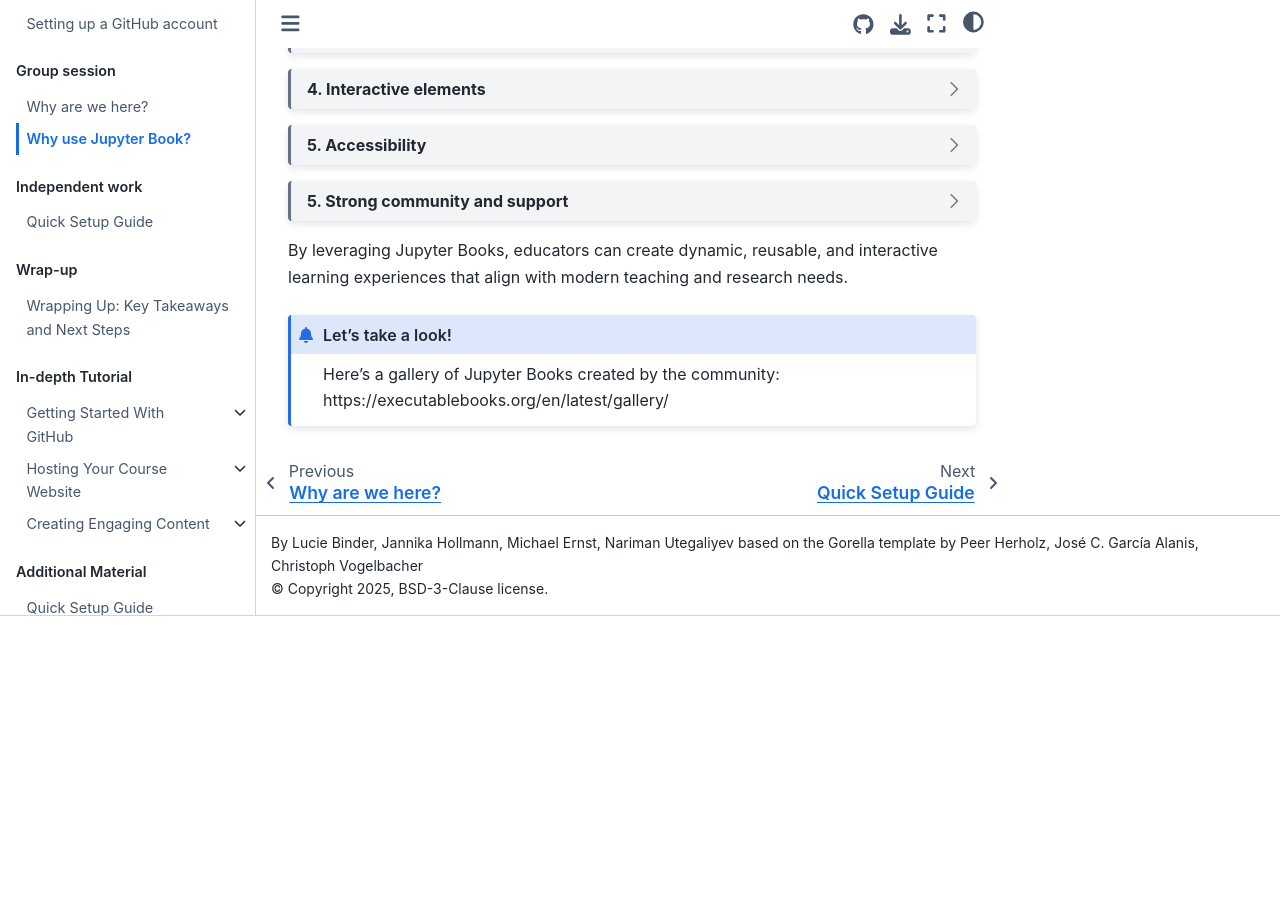
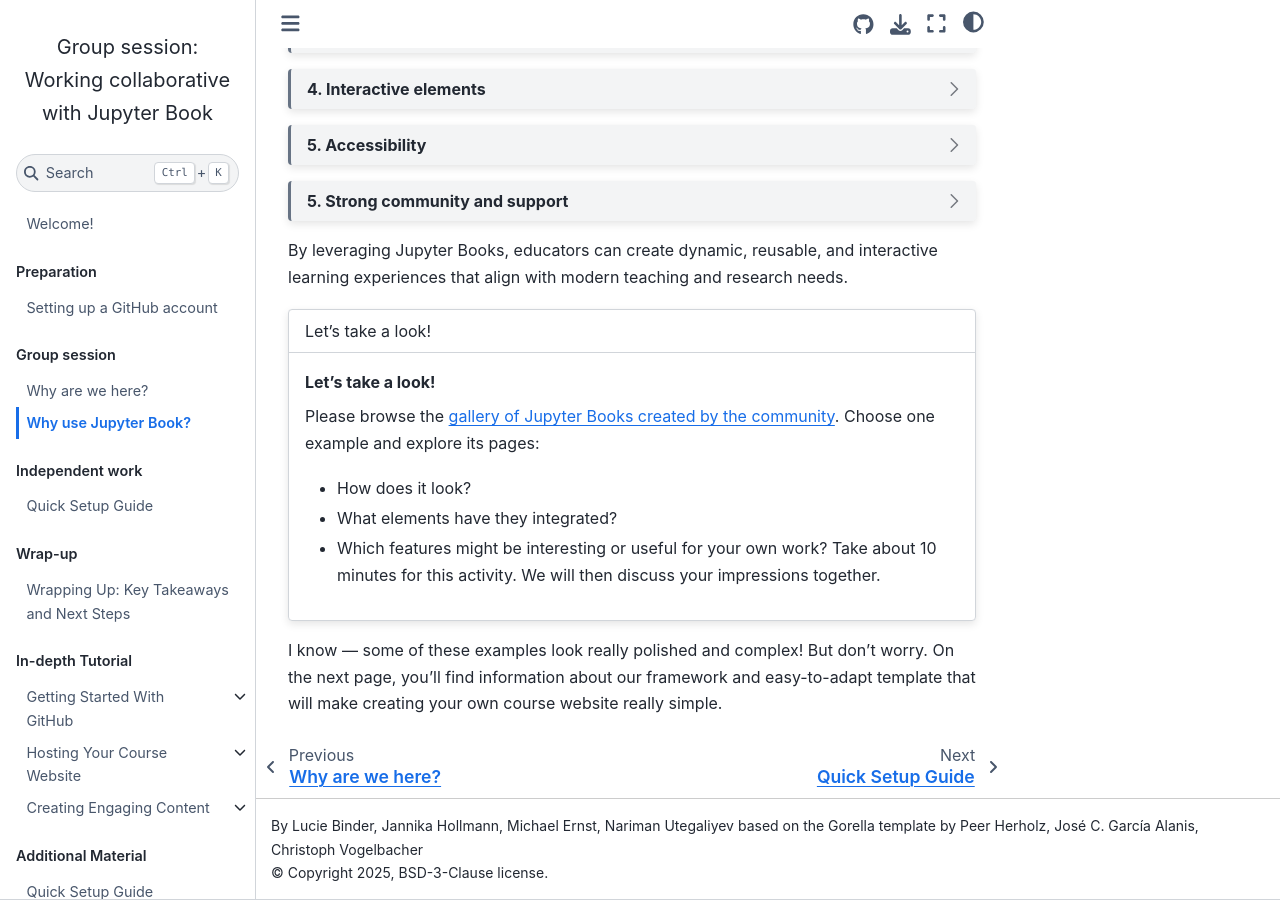
Before and after one commit to luciebinder/ws-openness-2025, a Jupyter Book: the page built from general-information/why_jb.md, in a window 1280 px wide and 900 px high, scrolled down 518 px. Built offline with Jupyter Book 1.0.4 settings and Sphinx 7.4.7 and the Sphinx Book theme 1.1.4, drawn with Linux system fonts in a browser that asks for light colours; pages that are not in the unit, such as notebooks, are missing from menus; before the commit the page ends 1134 px from its top, so only the background shows below that.

Commit message:
Update why_jb.md

`````diff
--- a/general-information/why_jb.md
+++ b/general-information/why_jb.md
@@ -85,7 +85,7 @@
 ```
 
 ```{dropdown} 5. Accessibility
-**Make your materials accessible across platforms** with multiple export formats (HTML, PDF, EPUB).
+**Make your materials accessible across platforms** with multiple export formats (HTML, PDF, EPUB). This also allows you to easily cite your course website in your CV or on your personal website.
 
 You can download this page by clicking on the download button on the upper right side.
 
@@ -101,6 +101,15 @@
 By leveraging Jupyter Books, educators can create dynamic, reusable, and interactive learning experiences that align with modern teaching and research needs.
 
 
-```{admonition} Let's take a look!
-Here's a gallery of Jupyter Books created by the community: https://executablebooks.org/en/latest/gallery/
-```
+````{card} Let's take a look!
+Let's take a look!
+^^^
+Please browse the [gallery of Jupyter Books created by the community](https://executablebooks.org/en/latest/gallery/).
+Choose one example and explore its pages:
+- How does it look?
+- What elements have they integrated?
+- Which features might be interesting or useful for your own work?
+Take about 10 minutes for this activity. We will then discuss your impressions together.
+````
+
+I know — some of these examples look really polished and complex! But don’t worry. On the next page, you’ll find information about our framework and easy-to-adapt template that will make creating your own course website really simple.
`````
